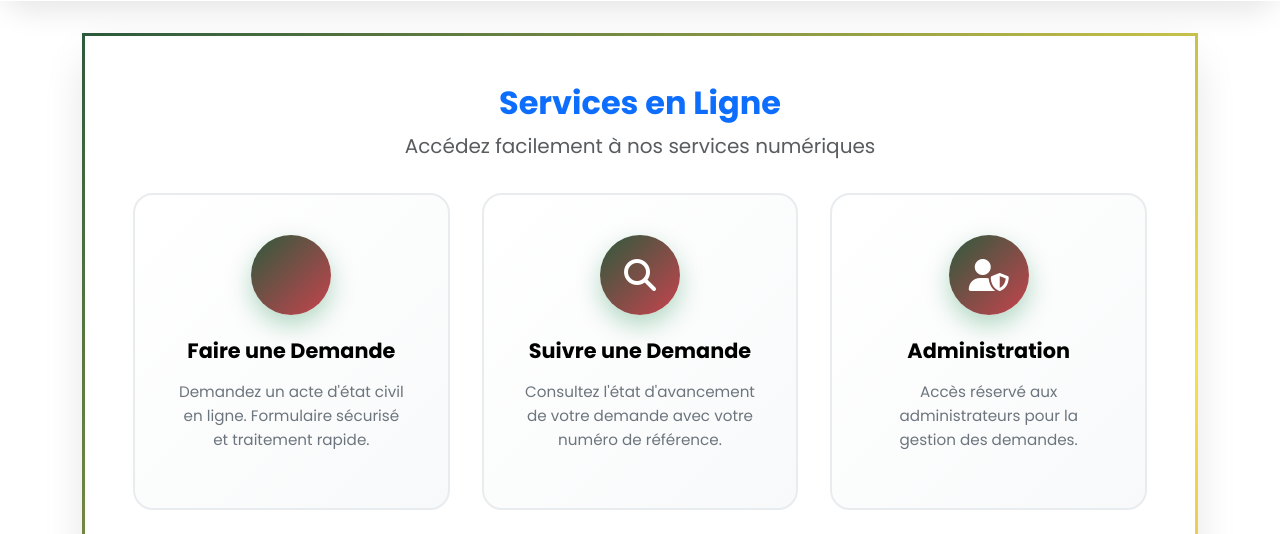
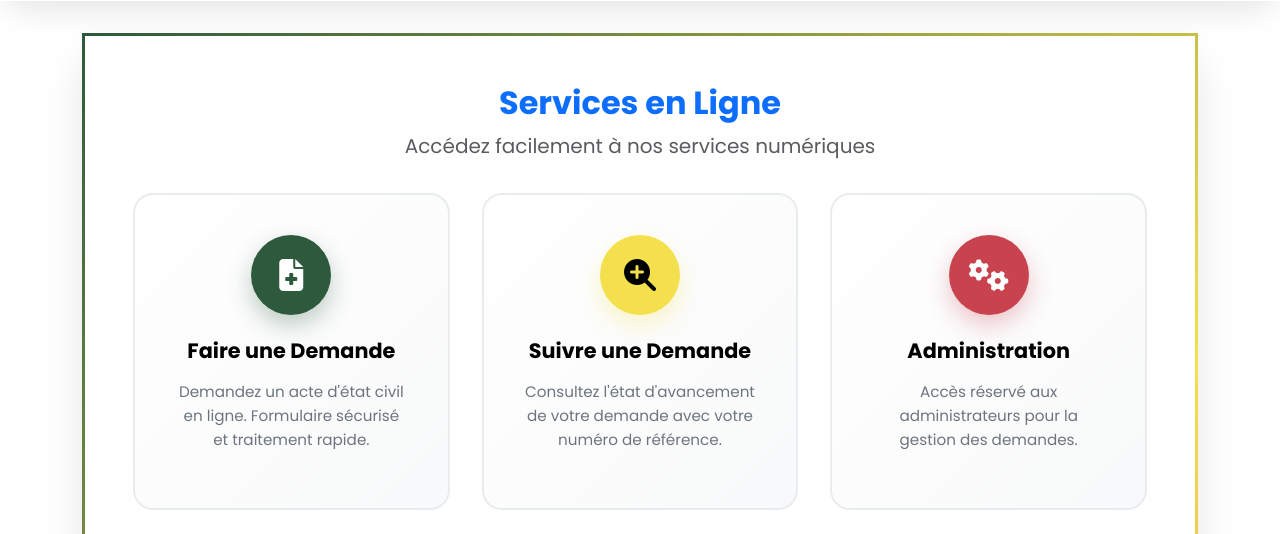
Before and after one commit to SySamba/extrait-en-ligne, a PHP site: page /mairie-khombole/menu.php in a window 1280 px wide. Shown: the part 274-808 px from the top of the page. Run offline with PHP 8.4, Linux system fonts and the light colour scheme; data comes from the database, SQL or seed files in the repository.

Commit message:
Correction icônes menu.php: nouvelles icônes appropriées + couleurs sénégalaises distinctes

```diff
--- a/menu.php
+++ b/menu.php
@@ -194,7 +194,6 @@
         .menu-icon {
             width: 80px;
             height: 80px;
-            background: linear-gradient(135deg, var(--primary-color), var(--accent-color));
             border-radius: 50%;
             display: flex;
             align-items: center;
@@ -202,7 +201,28 @@
             margin: 0 auto 1.5rem;
             font-size: 2rem;
             color: white;
-            box-shadow: 0 10px 25px rgba(11, 132, 62, 0.3);
+            transition: all 0.3s ease;
+        }
+
+        /* Couleurs spécifiques pour chaque icône */
+        .menu-icon.demande {
+            background: var(--senegal-vert);
+            box-shadow: 0 10px 25px rgba(45, 90, 61, 0.3);
+        }
+
+        .menu-icon.recherche {
+            background: var(--senegal-jaune);
+            color: #000000;
+            box-shadow: 0 10px 25px rgba(244, 224, 77, 0.3);
+        }
+
+        .menu-icon.admin {
+            background: var(--senegal-rouge);
+            box-shadow: 0 10px 25px rgba(200, 67, 78, 0.3);
+        }
+
+        .menu-icon:hover {
+            transform: scale(1.1);
         }
 
         .menu-title {
@@ -339,8 +359,8 @@
             <div class="menu-grid">
                 <!-- Faire une demande -->
                 <a href="demande_acte.php" class="menu-card">
-                    <div class="menu-icon">
-                        <i class="fas fa-file-plus"></i>
+                    <div class="menu-icon demande">
+                        <i class="fas fa-file-medical"></i>
                     </div>
                     <h4 class="menu-title">Faire une Demande</h4>
                     <p class="menu-description">
@@ -350,8 +370,8 @@
 
                 <!-- Suivre une demande -->
                 <a href="suivi_demande.php" class="menu-card">
-                    <div class="menu-icon">
-                        <i class="fas fa-search"></i>
+                    <div class="menu-icon recherche">
+                        <i class="fas fa-search-plus"></i>
                     </div>
                     <h4 class="menu-title">Suivre une Demande</h4>
                     <p class="menu-description">
@@ -361,8 +381,8 @@
 
                 <!-- Administration -->
                 <a href="admin_login.php" class="menu-card">
-                    <div class="menu-icon">
-                        <i class="fas fa-user-shield"></i>
+                    <div class="menu-icon admin">
+                        <i class="fas fa-cogs"></i>
                     </div>
                     <h4 class="menu-title">Administration</h4>
                     <p class="menu-description">
```
